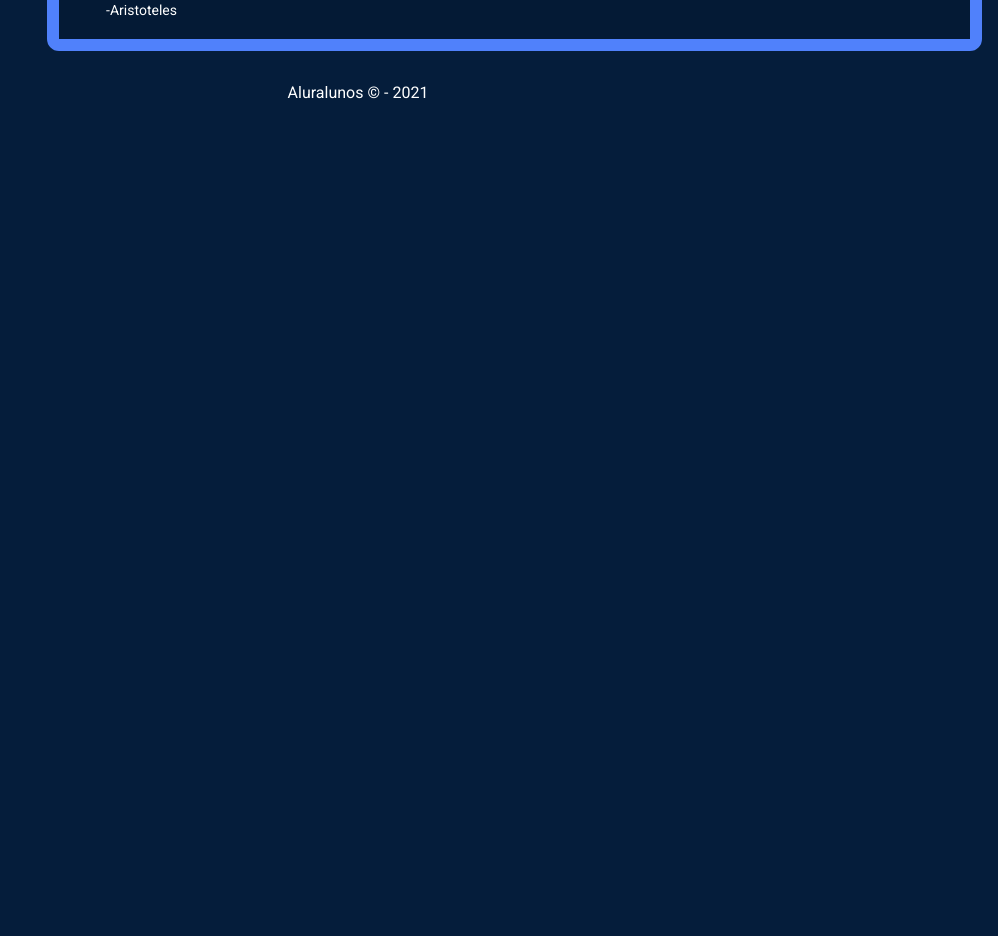
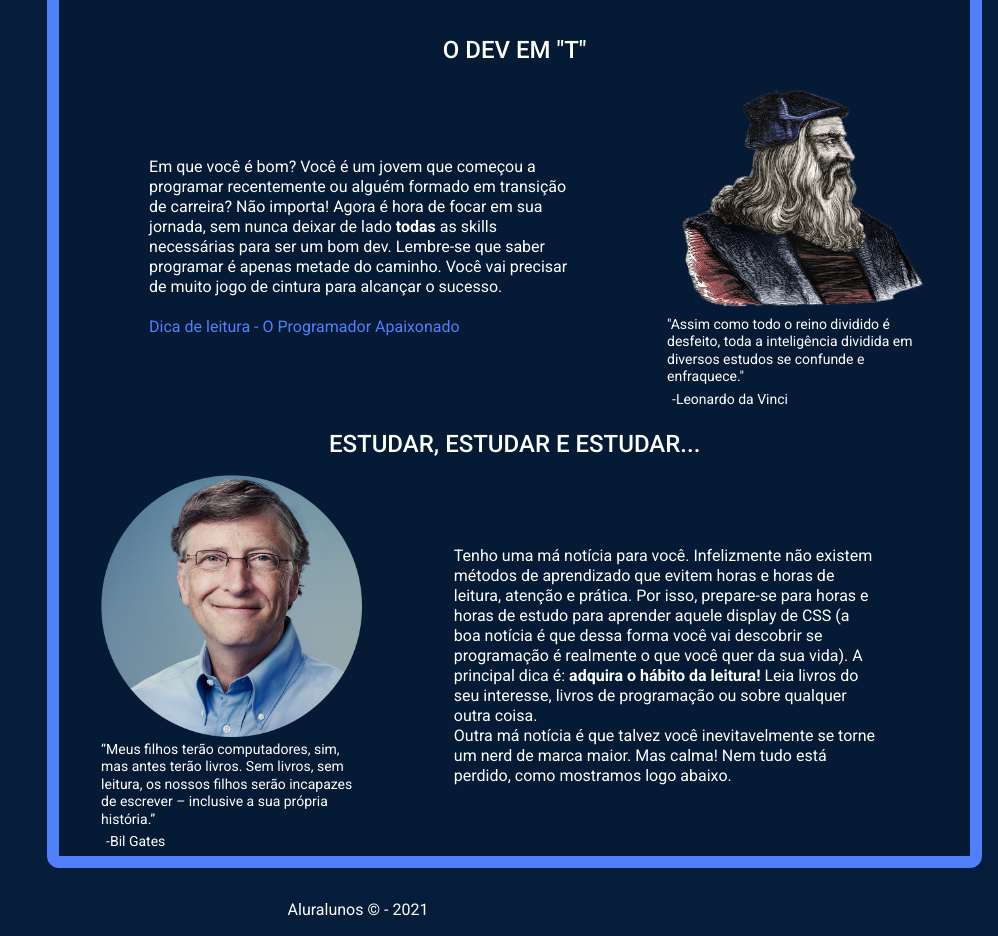
Before and after one commit to schultz-gabriel/DEVolucionario, a Next.js app: page /estudo in a window 1280 px wide. Shown: the part 1280-2216 px from the top of the page, without its empty margins (282-1280 px from the left). Before the commit the page ends 1399 px from the top, so only its background shows below. Built offline with nearby package versions, Linux system fonts and the light colour scheme.

Commit message:
feat(páginas): implementando página de dicas

```diff
--- a/src/components/foundation/layout/Box/index.jsx
+++ b/src/components/foundation/layout/Box/index.jsx
@@ -11,10 +11,6 @@ const Box = styled.div`
   ${propToStyle('padding')}
   ${propToStyle('alignItems')}
   ${propToStyle('flexWrap')}
-  ${propToStyle('backgroundImage')}
-  ${propToStyle('backgroundRepeat')}
-  ${propToStyle('backgroundPosition')}
-  ${propToStyle('backgroundSize')}
   ${propToStyle('width')}
   ${propToStyle('maxWidth')}
   ${propToStyle('height')}
--- a/src/screens/studiesPage/index.jsx
+++ b/src/screens/studiesPage/index.jsx
@@ -72,14 +72,13 @@ export default function Studies() {
             <Link
               target="_blank"
               rel="noopener noreferrer"
-              href="https://github.com/omariosouto/awesome-dev-guide-devsoutinho"
+              href="https://gist.github.com/omariosouto/a07a5fe0bb419929bdd65e00c7ef3097"
               color="primary.main"
             >
-              Veja um exemplo de guia para JavaScript.
+              Veja um exemplo de guia para front-end
             </Link>
             <br />
             <br />
-            Procure mais guias como este e use-os para montar sua própria rotina de estudo.
             Procure mais guias como este e use-os para montar sua própria rotina de estudo.
           </Text>
         </TextArea.ContentCol>
@@ -163,7 +162,126 @@ export default function Studies() {
             <br />
             Portanto, integre-se à comunidade! Participe de fóruns, acompanhe eventos e notícias, saiba quais são as linguagens e frameworks da moda e seja um membro ativo nesse balaio de gatos que é a comunidade dev.
             <br />
-            Uma grande vantagem de estudar na Alura é justamente sua comunidade unida e ativa, oque facilita muito o aprendizado enquanto se interage com professores e colegas.
+            Uma grande vantagem de estudar na Alura é justamente sua comunidade unida e ativa, o que facilita muito o aprendizado enquanto se interage com professores e colegas.
+          </Text>
+        </TextArea.ContentCol>
+        <Text
+          variant="subTitle"
+          tag="h2"
+          color="secondary.main"
+          textAlign="center"
+          margin="1rem"
+          width="100%"
+        >
+          O DEV EM "T"
+        </Text>
+        <TextArea.ContentCol>
+          <Text
+            variant="paragraph1"
+            tag="p"
+            color="secondary.main"
+            textAlign="left"
+            margin="1rem"
+            padding={{
+              md: '2rem',
+            }}
+          >
+            Em que você é bom? Você é um jovem que começou a programar recentemente ou alguém formado em transição de carreira?
+            Não importa! Agora é hora de focar em sua jornada, sem nunca deixar de lado
+            <strong> todas </strong>
+            as skills necessárias para ser um bom dev.
+            Lembre-se que saber programar é apenas metade do caminho. Você vai precisar de muito jogo de cintura para alcançar o sucesso.
+            <br />
+            <br />
+            <Link
+              target="_blank"
+              rel="noopener noreferrer"
+              href="https://www.casadocodigo.com.br/products/livro-programador-apaixonado"
+              color="primary.main"
+            >
+              Dica de leitura - O Programador Apaixonado
+            </Link>
+          </Text>
+        </TextArea.ContentCol>
+        <TextArea.DecorativeCol
+          maxWidth="30%"
+        >
+          <Box
+            width="100%"
+          >
+            <img src="/images/vinci.png" alt="" />
+          </Box>
+          <Text
+            variant="paragraph2"
+            tag="p"
+            color="secondary.main"
+            textAlign="left"
+          >
+            "Assim como todo o reino dividido é desfeito, toda a inteligência dividida em diversos estudos se confunde e enfraquece."
+          </Text>
+          <Text
+            variant="paragraph2"
+            tag="p"
+            color="secondary.main"
+            padding="5px"
+          >
+            -Leonardo da Vinci
+          </Text>
+        </TextArea.DecorativeCol>
+        <Text
+          variant="subTitle"
+          tag="h2"
+          color="secondary.main"
+          textAlign="center"
+          margin="1rem"
+          width="100%"
+        >
+          ESTUDAR, ESTUDAR E ESTUDAR...
+        </Text>
+        <TextArea.DecorativeCol
+          maxWidth="30%"
+        >
+          <Box
+            width="100%"
+
+          >
+            <img src="/images/gates.png" alt="" />
+          </Box>
+          <Text
+            variant="paragraph2"
+            tag="p"
+            color="secondary.main"
+            textAlign="left"
+          >
+            “Meus filhos terão computadores, sim, mas antes terão livros. Sem livros, sem leitura, os nossos filhos serão incapazes de escrever – inclusive a sua própria história.”
+          </Text>
+          <Text
+            variant="paragraph2"
+            tag="p"
+            color="secondary.main"
+            padding="5px"
+          >
+            -Bil Gates
+          </Text>
+        </TextArea.DecorativeCol>
+        <TextArea.ContentCol>
+          <Text
+            variant="paragraph1"
+            tag="p"
+            color="secondary.main"
+            textAlign="left"
+            margin="1rem"
+            padding={{
+              md: '2rem',
+            }}
+          >
+            Tenho uma má notícia para você. Infelizmente não existem métodos de aprendizado que evitem horas e horas de leitura, atenção e prática.
+            Por isso, prepare-se para horas e horas de estudo para aprender aquele display de CSS (a boa notícia é que dessa forma você vai descobrir se programação é realmente o que você quer da sua vida).
+            A principal dica é:
+            <strong> adquira o hábito da leitura! </strong>
+            Leia livros do seu interesse, livros de programação ou sobre qualquer outra coisa.
+            <br />
+            Outra má notícia é que talvez você inevitavelmente se torne um nerd de marca maior. Mas calma! Nem tudo está perdido, como mostramos logo abaixo.
           </Text>
         </TextArea.ContentCol>
       </TextArea>
```
Also changed, not shown: public/images/gates.png (added), public/images/vinci.png (added).
